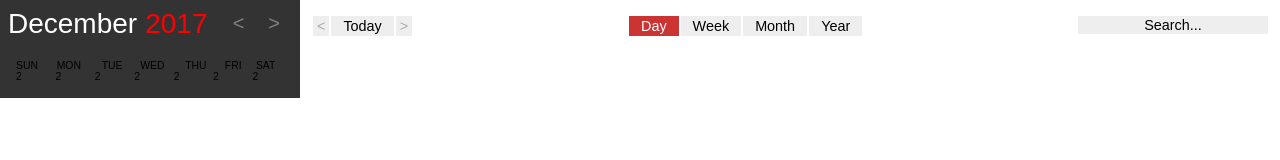
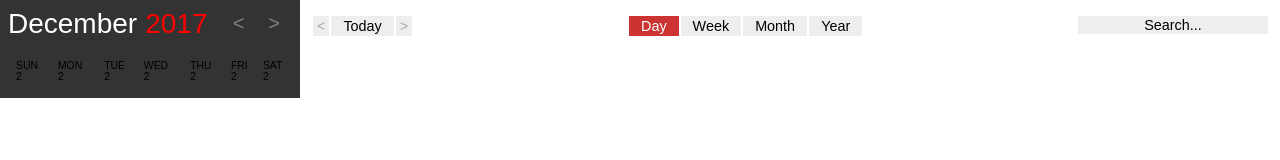
Before and after one commit to alzhang/thunder-react, a React (Create React App) app: page / in a window 1280 px wide. Shown: the top 160 px of the page. Built offline with nearby package versions, Linux system fonts and the light colour scheme.

Commit message:
same width

```diff
--- a/src/EventPane/EventCalendar/EventMonthCalendar.css
+++ b/src/EventPane/EventCalendar/EventMonthCalendar.css
@@ -1,12 +1,16 @@
 .EventMonthCalendar {
   padding-left: 8px;
+  display: table;
+
+  width: 100%;
 }
 
 .DaysOfWeek {
   width: 100%;
-  display: table;
+  display: table-row;
 
   padding: 0;
+
 }
 
 .DaysOfWeekItem {
```
